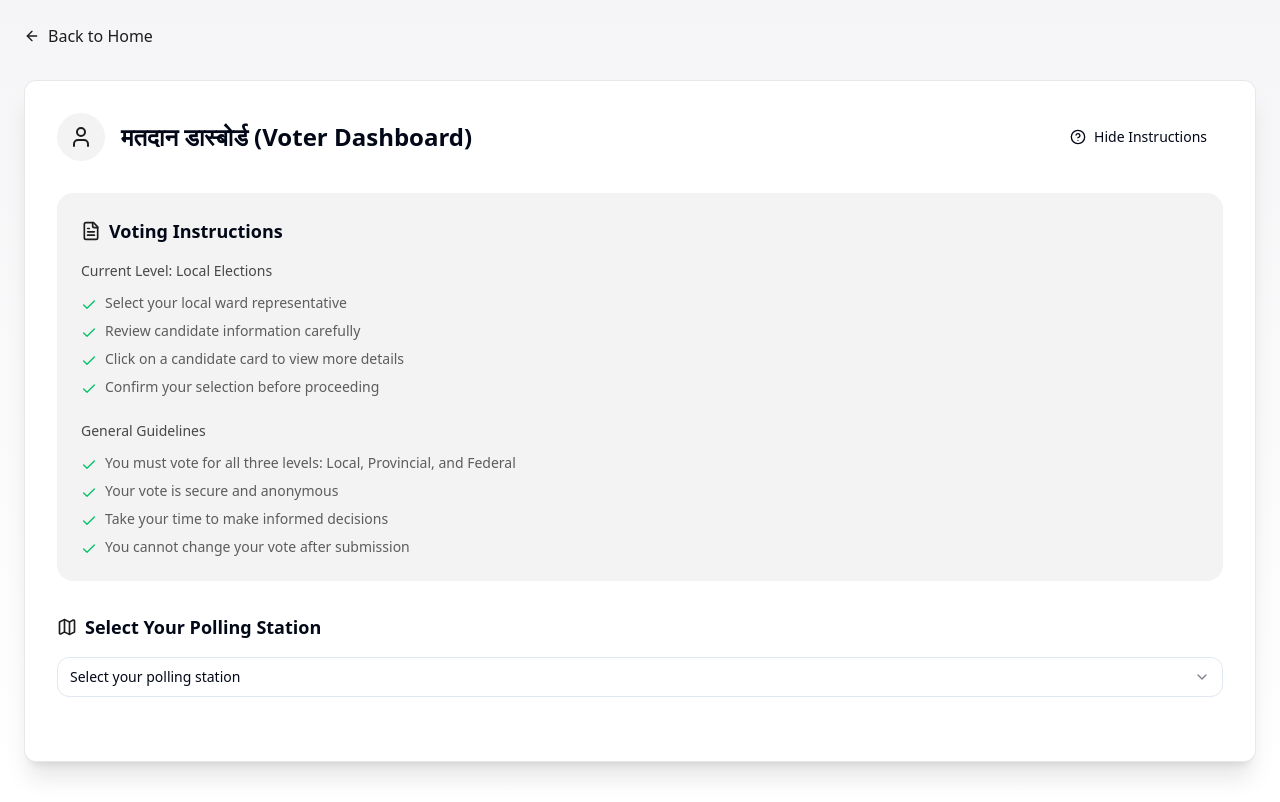
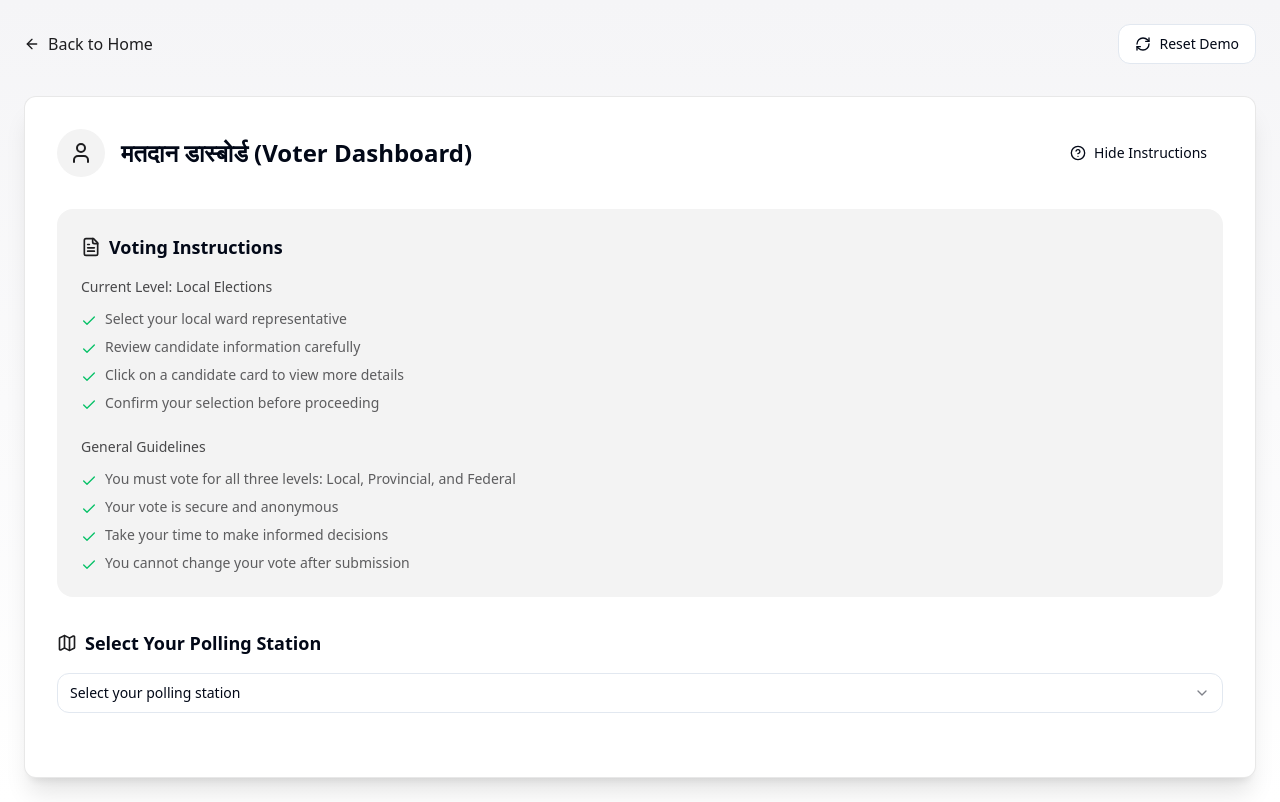
Before and after one commit to hridesh94/SecureVoteChain, a React (Vite) app: page /dashboard/voter in a window 1280 px wide. Built offline with nearby package versions, Linux system fonts and the light colour scheme.

Commit message:
Implement vote counter reset
The current implementation lacks a mechanism to reset the vote counter.  This commit addresses this by adding a feature to reset the counter, potentially through multiple credentials or another method.  This is necessary for project demonstration purposes.

```diff
--- a/src/pages/voter/VoterDashboard.tsx
+++ b/src/pages/voter/VoterDashboard.tsx
@@ -1,6 +1,6 @@
 import { useState } from "react";
 import { motion, AnimatePresence } from "framer-motion";
-import { ArrowLeft, User, FileText, HelpCircle } from "lucide-react";
+import { ArrowLeft, User, FileText, HelpCircle, RefreshCw } from "lucide-react";
 import { Link } from "react-router-dom";
 import { Button } from "@/components/ui/button";
 import { useToast } from "@/hooks/use-toast";
@@ -116,6 +116,19 @@ const VoterDashboard = () => {
     }
   };
 
+  const handleResetDemo = () => {
+    blockchain.resetVotingState();
+    setHasVoted(false);
+    setVotes(initialVoteState);
+    setSelectedPollingStation(null);
+    setCurrentLevel("local");
+    toast({
+      title: "Demo Reset",
+      description: "Voting state has been reset for demo purposes.",
+      className: "bg-white border-2 border-blue-500 text-blue-900 font-medium shadow-xl",
+    });
+  };
+
   const selectedStation = selectedPollingStation
     ? mockPollingStations.find(ps => ps.id === selectedPollingStation)
     : null;
@@ -128,19 +141,40 @@ const VoterDashboard = () => {
     : [];
 
   if (hasVoted) {
-    return <VoteSuccess />;
+    return (
+      <div className="relative">
+        <VoteSuccess />
+        <Button
+          onClick={handleResetDemo}
+          className="absolute top-4 right-4 flex items-center gap-2 bg-blue-500 hover:bg-blue-600"
+        >
+          <RefreshCw className="w-4 h-4" />
+          Reset Demo
+        </Button>
+      </div>
+    );
   }
 
   return (
     <div className="min-h-screen w-full bg-gradient-to-b from-secondary via-secondary/50 to-white/80 p-4 sm:p-6">
       <div className="max-w-7xl mx-auto">
+        <div className="flex items-center justify-between mb-8">
           <Link
             to="/"
-          className="inline-flex items-center text-primary hover:text-primary/80 mb-8 transition-colors"
+            className="inline-flex items-center text-primary hover:text-primary/80 transition-colors"
           >
             <ArrowLeft className="w-4 h-4 mr-2" />
             Back to Home
           </Link>
+          <Button
+            onClick={handleResetDemo}
+            variant="outline"
+            className="flex items-center gap-2"
+          >
+            <RefreshCw className="w-4 h-4" />
+            Reset Demo
+          </Button>
+        </div>
 
         <motion.div
           initial={{ opacity: 0, y: 20 }}
--- a/src/utils/blockchain/index.ts
+++ b/src/utils/blockchain/index.ts
@@ -1,4 +1,3 @@
-
 import { VoteVerifier, VerifiedVote } from '../voteVerification';
 import { Block } from './types';
 import { calculateHash, mineBlock } from './blockUtils';
@@ -182,6 +181,14 @@ export class VotingBlockchain {
     return this.isVotingEnded;
   }
 
+  public resetVotingState(): void {
+    // Clear all votes except genesis block
+    this.chain = this.chain.slice(0, 1);
+    this.votedVoters.clear();
+    this.isVotingEnded = false;
+    saveChainToStorage(this.chain);
+  }
+
   public static getInstance(): VotingBlockchain {
     if (!VotingBlockchain.instance) {
       VotingBlockchain.instance = new VotingBlockchain();
```
Lines whose indentation alone changed are shown as unchanged.
